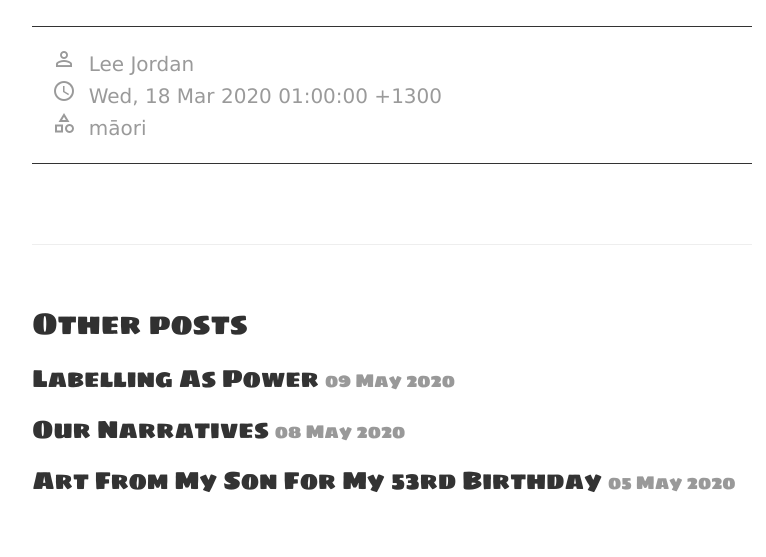
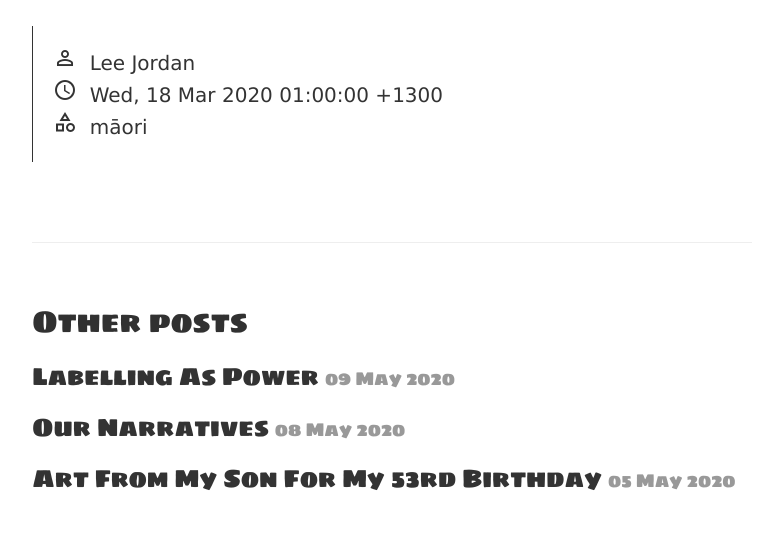
Before and after one commit to tracyjordan/tracyjordan.github.io, a Jekyll site: the page built from _posts/2020-04-22-nga-tupou.md, in a window 1280 px wide. Shown: the part 704-1261 px from the top of the page, without its empty margins (248-1014 px from the left). Built offline with Jekyll 4.4.1, drawn with Linux system fonts in a browser that asks for light colours.

Commit message:
Update aroha.css

```diff
--- a/public/css/aroha.css
+++ b/public/css/aroha.css
@@ -82,8 +82,8 @@ p a {
   margin-top: 20px;
   margin-bottom: 20px;
   padding: 20px;
-  border-top: 1px solid #333333;
-  border-bottom: 1px solid #333333;
+  border-left: 1px solid #333333;
+  color: #333333;
 }
 
 /* Gerald Lee Jordan Theme */
```
